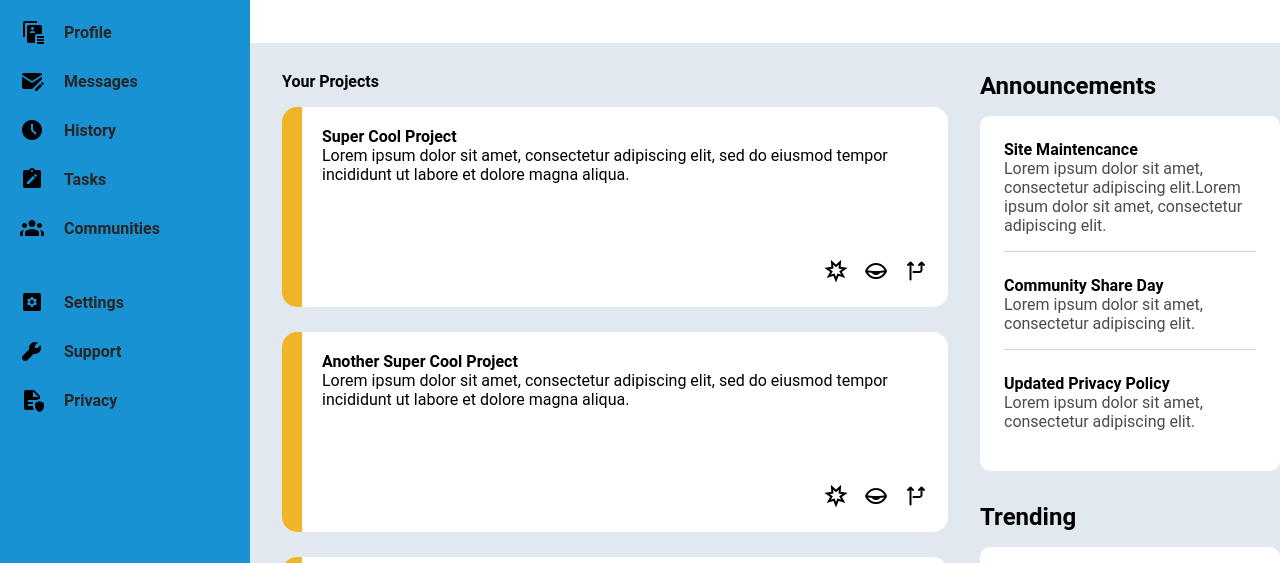
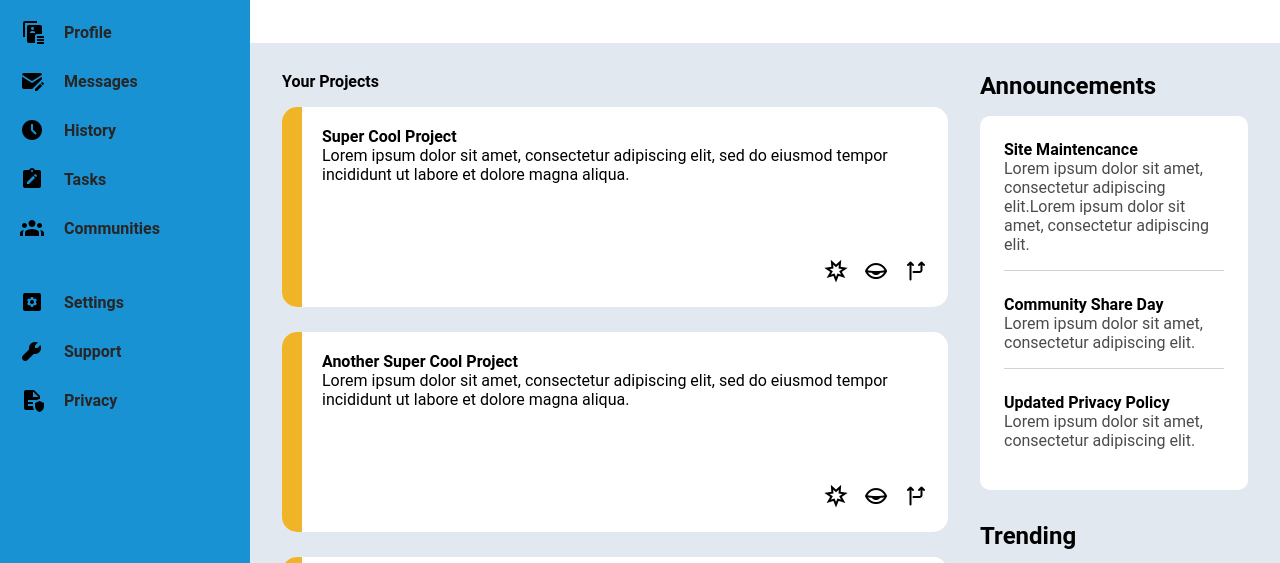
Before and after one commit to AdnanNisat/admin_dashboard, a plain HTML site: page index.html in a window 1280 px wide. Shown: the part 137-700 px from the top of the page. Drawn offline with Linux system fonts and the light colour scheme.

Commit message:
Add padding on the right side

```diff
--- a/style.css
+++ b/style.css
@@ -1,18 +1,13 @@
-html {
-    height: 100%;
-}
-
 * {
     margin: 0px;
     padding: 0px;
 }
-
+html{
+    height: 100%;
+}
 body {
     font-family: Roboto, -apple-system, BlinkMacSystemFont, "Segoe UI", Helvetica, Arial, sans-serif, "Apple Color Emoji", "Segoe UI Emoji", "Segoe UI Symbol";
-
-    padding: 0px;
-    margin: 0px;
-    min-height: 100vh;
+    min-height: 100%;
 }
 
 /*========================
@@ -21,8 +16,6 @@ body {
 
 .container {
     min-height: 100vh;
-
-
     display: grid;
     grid-template-columns: 250px 1fr;
     grid-template-rows: 180px 1fr;
@@ -87,6 +80,7 @@ body {
     padding-left: 2rem;
     padding-bottom: 4rem;
 
+
     display: grid;
     gap: 2rem;
     grid-template-columns: 1fr 300px;
@@ -140,6 +134,7 @@ body {
 .announce_trend {
     grid-column: 2 / 3;
     padding-top: 1.8rem;
+    padding-right: 2rem;
 
     display: flex;
     flex-direction: column;
```
